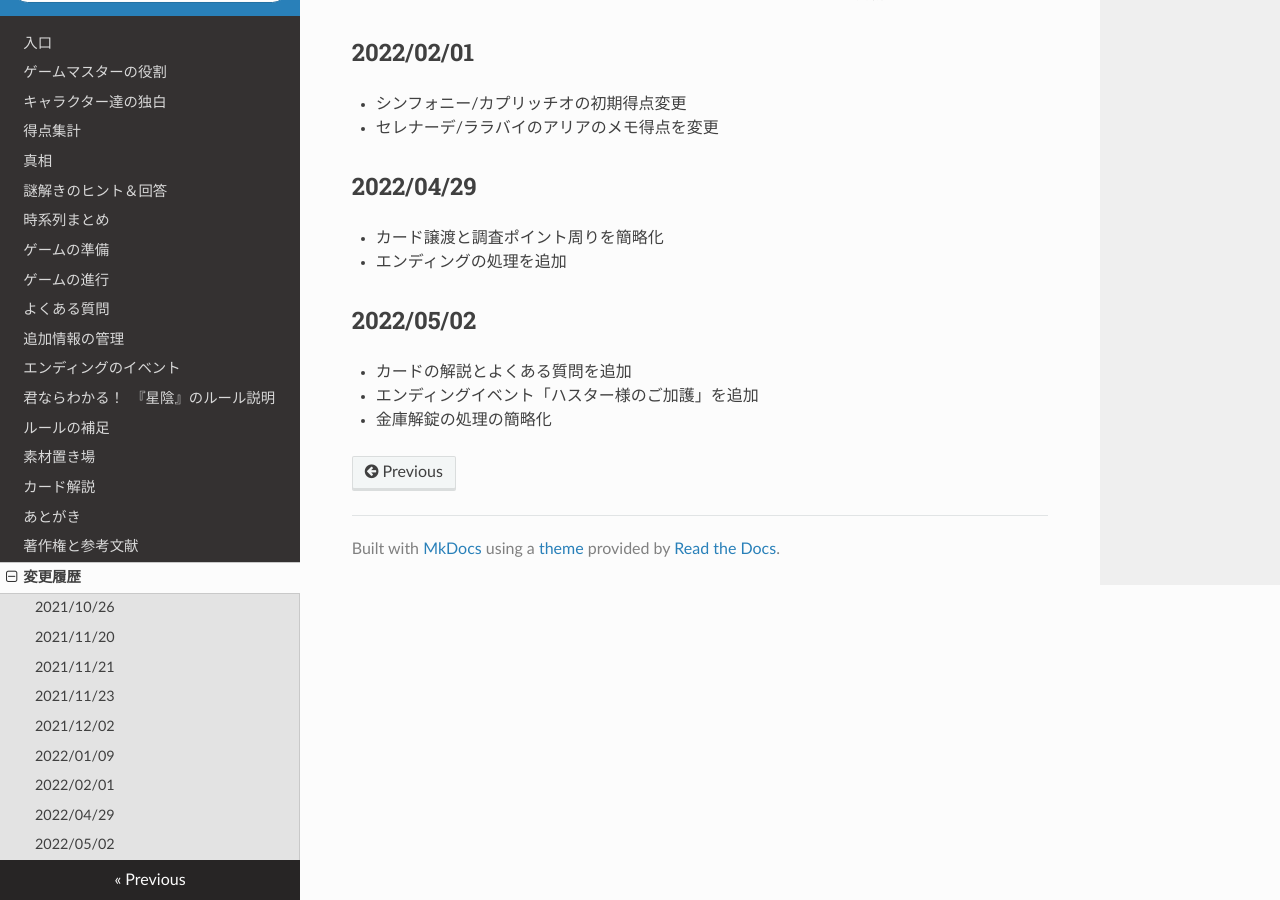
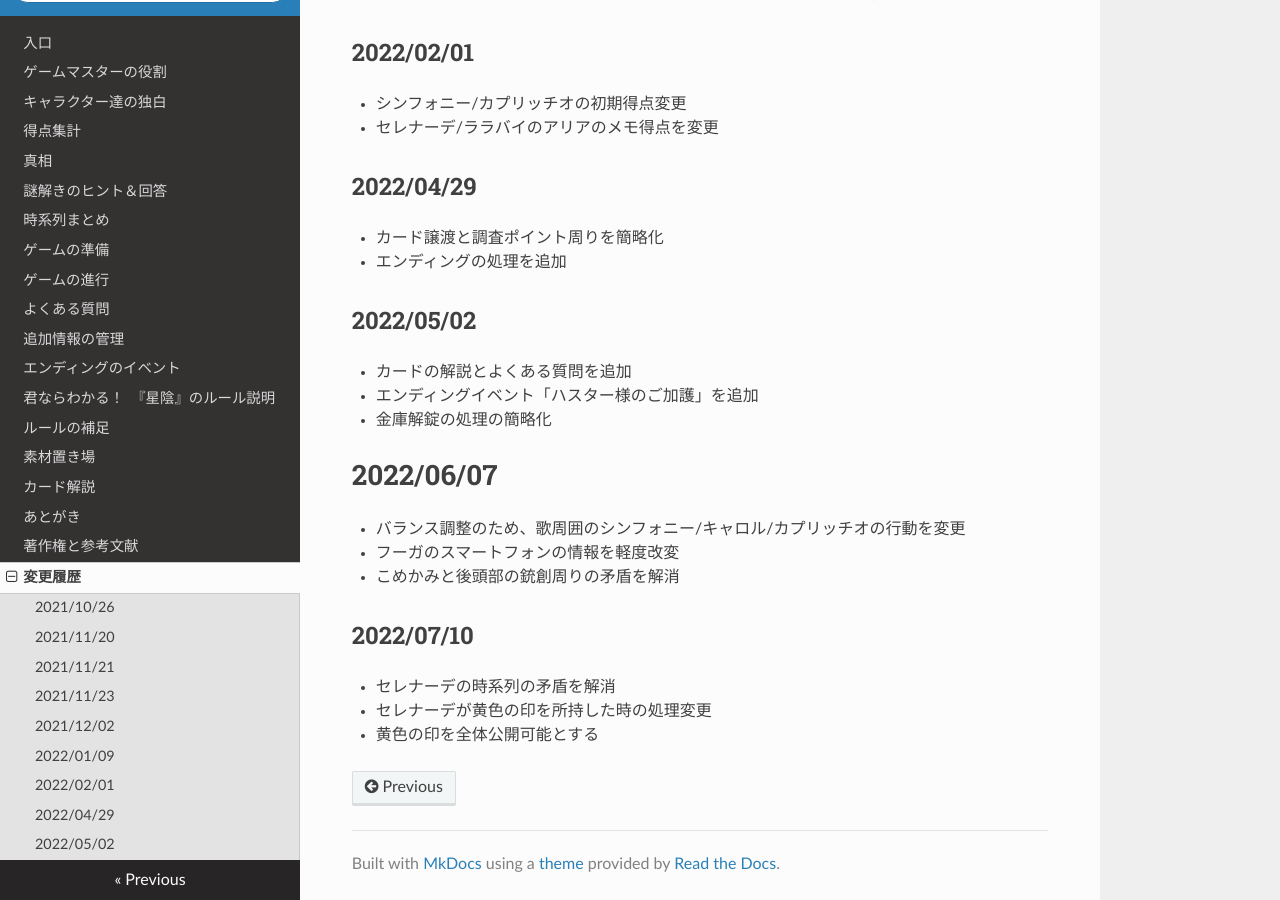
Before and after one commit to KTakahiro1729/Hoshikage, an MkDocs documentation site: the page built from docs/ChangeLog.md, in a window 1280 px wide and 900 px high, scrolled down 1062 px. Built offline with MkDocs 1.6.1, drawn with Linux system fonts in a browser that asks for light colours; nearby versions of some CDN libraries.

Commit message:
add Mysterious_sign Serenade

```diff
--- a/docs/ChangeLog.md
+++ b/docs/ChangeLog.md
@@ -50,3 +50,15 @@
 - カードの解説とよくある質問を追加
 - エンディングイベント「ハスター様のご加護」を追加
 - 金庫解錠の処理の簡略化
+
+# 2022/06/07
+
+- バランス調整のため、歌周囲のシンフォニー/キャロル/カプリッチオの行動を変更
+- フーガのスマートフォンの情報を軽度改変
+- こめかみと後頭部の銃創周りの矛盾を解消
+
+## 2022/07/10
+
+- セレナーデの時系列の矛盾を解消
+- セレナーデが黄色の印を所持した時の処理変更
+- 黄色の印を全体公開可能とする
--- a/docs/resources/HandOuts/1_PCHandOut/PC2_Serenade.txt
+++ b/docs/resources/HandOuts/1_PCHandOut/PC2_Serenade.txt
@@ -288,5 +288,5 @@ NPC: 民俗学教授
 　　01:46	帰ると、シンフォニーがいた。
 　　01:50～	フーガに変装し3階。カプリッチオとキャロルが目撃。
 　　　02:22	フーガの死体発見。ナイフで刺す。
-　　02:32～	縄梯子でララバイの部屋へ。出てくるところをカプリッチオとシンフォニーが目撃。部屋で就寝。
+　　02:32～02:36	縄梯子でララバイの部屋へ。出てくるところをカプリッチオとシンフォニーが目撃。部屋で就寝。
   06:45 	死体発見。ゲーム開始。
--- a/docs/resources/HandOuts/1_PCHandOut/PC4_Carol.txt
+++ b/docs/resources/HandOuts/1_PCHandOut/PC4_Carol.txt
@@ -110,15 +110,15 @@ PC4用ハンドアウト
 
 【キャラクターのカード】
 　以下の説明は、実際のカードの説明と異なる場合があります。
-[昨夜の記録	？？？]
+[昨夜の記録	？？?]
 　何が書いてあるか、予想できない。
 [持ち物A	フーガのスマートフォン]
 　あまりこまめに拭いていた様子はない。英数字5-10桁のパスワードがかかっているようだ。中身を見るにはパスコードをGMに伝えよ。
 そういえばフーガの誕生日はいつだっただろうか？
 [持ち物B	黄色の印]
 　ハスター様の信者の証。「反転した松明」のようなデザインである。
-　効果:　所有者はこのカードを全体公開することができない。
-　このカードを所持する等、過度な注意を払ったプレイヤーは、調査完了時点で追加ハンドアウトを手にする。（キャロルを除く）
+　このカードを所持する等、過度な注意を払ったプレイヤーは、調査完了時点で追加ハンドアウトを手にする（キャロルを除く）。
+　なお、黄色の印を全体公開してもこの条件は満たさない。
 　追加ハンドアウトを受け取ったプレイヤーは、本来の目的がねじ曲がり、ハスター様招来・解放に意欲的になるだろう。
 [切り札		検視結果]
 　黄色の印の親子団が滅んだニュースを知っている人に、キャロルが生き残りだと気付かれる可能性がある。それ以外のデメリットはない。
```
Also changed, not shown: docs/AdditionalInfos.md (+6 -0 lines), docs/GettingReady.md (+2 -6 lines), docs/Resources.md (+3 -2 lines), docs/resources/HandOuts/3_Yellow_Sign/Mysterious_Sign_PC2_Serenade.txt (added, +32 -0 lines), 2 other files.
